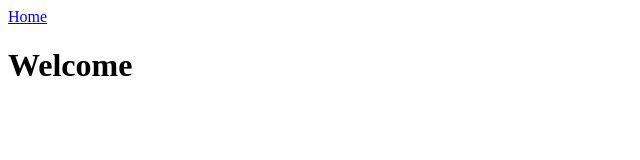
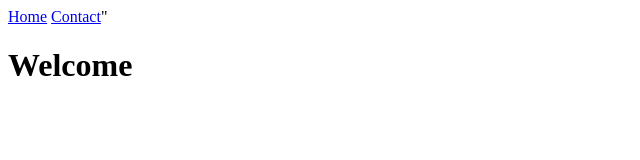
Before and after one commit to AsaWebb/team-website, a plain HTML site: page index.html in a window 1280 px wide. Shown: the full height of the page, 0-640 px from the left. Drawn offline with Linux system fonts and the light colour scheme.

Commit message:
Add Contact link to nav

```diff
--- a/index.html
+++ b/index.html
@@ -8,6 +8,7 @@
 <body>
     <nav>
         <a href="index.html">Home</a>
+        <a href="contact.html">Contact</a>"
     </nav>
     <h1>Welcome</h1>
 </body>
```
